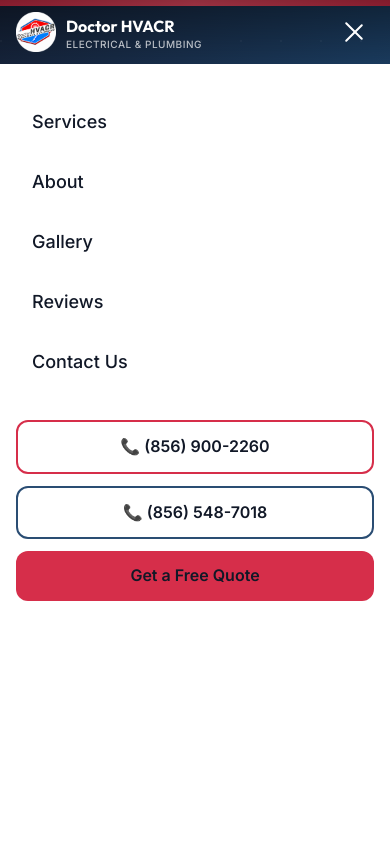
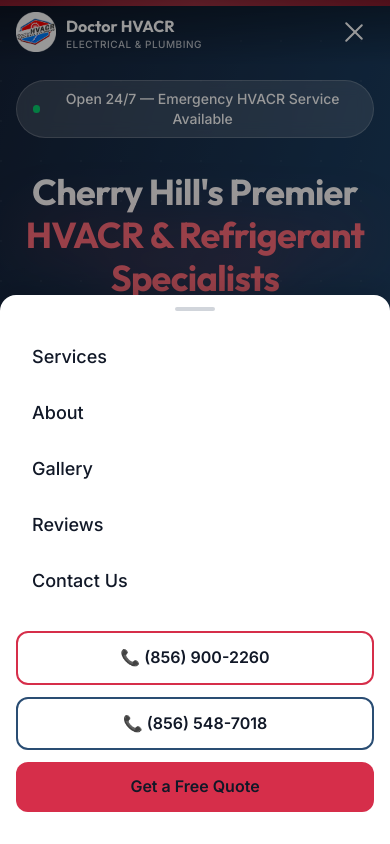
Before and after one commit to JustinianThe3rd/web-repo2, a Next.js app: page / in a window 390 px wide. Both pictures are taken after a click on the button "Open menu". Shown: the top 844 px of the page. Built offline with nearby package versions, Linux system fonts and the light colour scheme.

Commit message:
Mobile dropdown fix.

```diff
--- a/app/components/Navbar.tsx
+++ b/app/components/Navbar.tsx
@@ -30,6 +30,7 @@
   const closeMenu = useCallback(() => setMenuOpen(false), []);
 
   return (
+    <>
     <header
       className={`fixed top-0 left-0 right-0 z-50 transition-all duration-300 ${
         scrolled
@@ -139,19 +140,35 @@
         </button>
       </nav>
 
-      {/* Mobile Menu */}
+    </header>
+
+    {/* Mobile Menu — rendered OUTSIDE the header so z-index works */}
+    {menuOpen && (
       <div
-        id="mobile-menu"
-        className={`lg:hidden fixed inset-0 top-16 bg-white transition-all duration-300 ${
-          menuOpen
-            ? "opacity-100 pointer-events-auto"
-            : "opacity-0 pointer-events-none"
-        }`}
+        className="lg:hidden fixed inset-0 z-[60] flex flex-col justify-end"
         role="dialog"
         aria-modal="true"
       >
-        <div className="container py-8">
-          <ul className="flex flex-col gap-2" role="list">
+        {/* Backdrop — click to close */}
+        <div
+          className="absolute inset-0 bg-black/40"
+          onClick={closeMenu}
+          aria-hidden="true"
+        />
+
+        {/* Panel — slides up from bottom with solid bg */}
+        <div
+          id="mobile-menu"
+          className="relative z-10 bg-white rounded-t-2xl shadow-[0_-4px_30px_rgba(0,0,0,0.15)] w-full max-h-[85vh] flex flex-col animate-[slideUp_0.3s_ease-out]"
+        >
+          {/* Drag indicator */}
+          <div className="flex justify-center pt-3 pb-1 flex-shrink-0">
+            <div className="w-10 h-1 rounded-full bg-gray-300" />
+          </div>
+
+          {/* Scrollable content */}
+          <div className="container py-4 overflow-y-auto">
+            <ul className="flex flex-col gap-1" role="list">
               {NAV_LINKS.map((link) => (
                 <li key={link.href}>
                   <Link
@@ -164,7 +181,7 @@
                 </li>
               ))}
             </ul>
-          <div className="mt-8 flex flex-col gap-3">
+            <div className="mt-6 flex flex-col gap-3 pb-4">
               <a
                 href="tel:+18569002260"
                 className="flex items-center justify-center py-3 px-4 rounded-lg border-2 border-brand-red text-brand-red font-semibold"
@@ -187,6 +204,8 @@
             </div>
           </div>
         </div>
-    </header>
+      </div>
+    )}
+    </>
   );
 }
--- a/app/globals.css
+++ b/app/globals.css
@@ -312,6 +312,17 @@
   outline-offset: 2px;
 }
 
+@keyframes slideUp {
+  from {
+    transform: translateY(100%);
+    opacity: 0;
+  }
+  to {
+    transform: translateY(0);
+    opacity: 1;
+  }
+}
+
 /* ============================================
    SCROLLBAR STYLING
    ============================================ */
```
Lines whose indentation alone changed are shown as unchanged.
